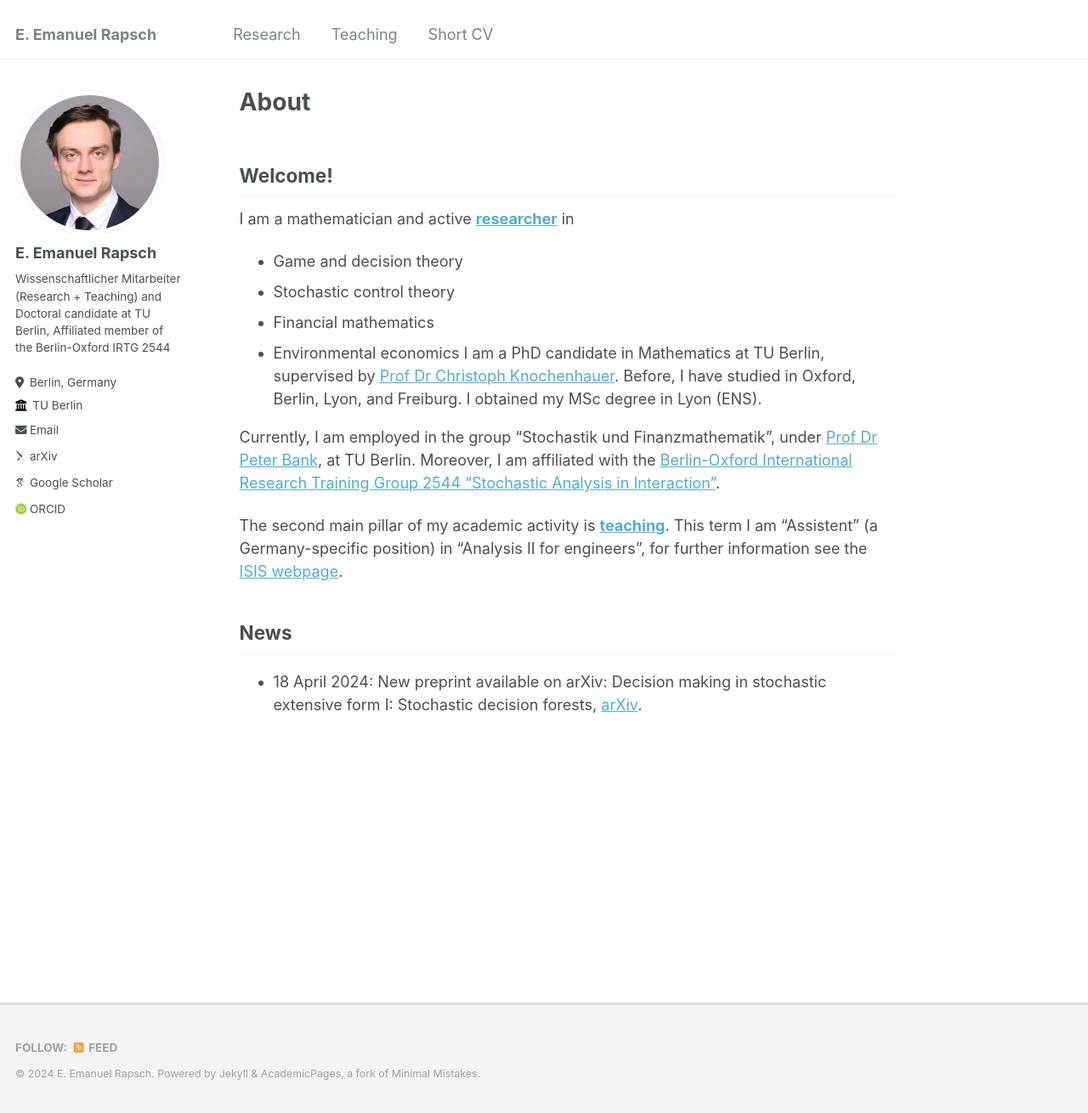
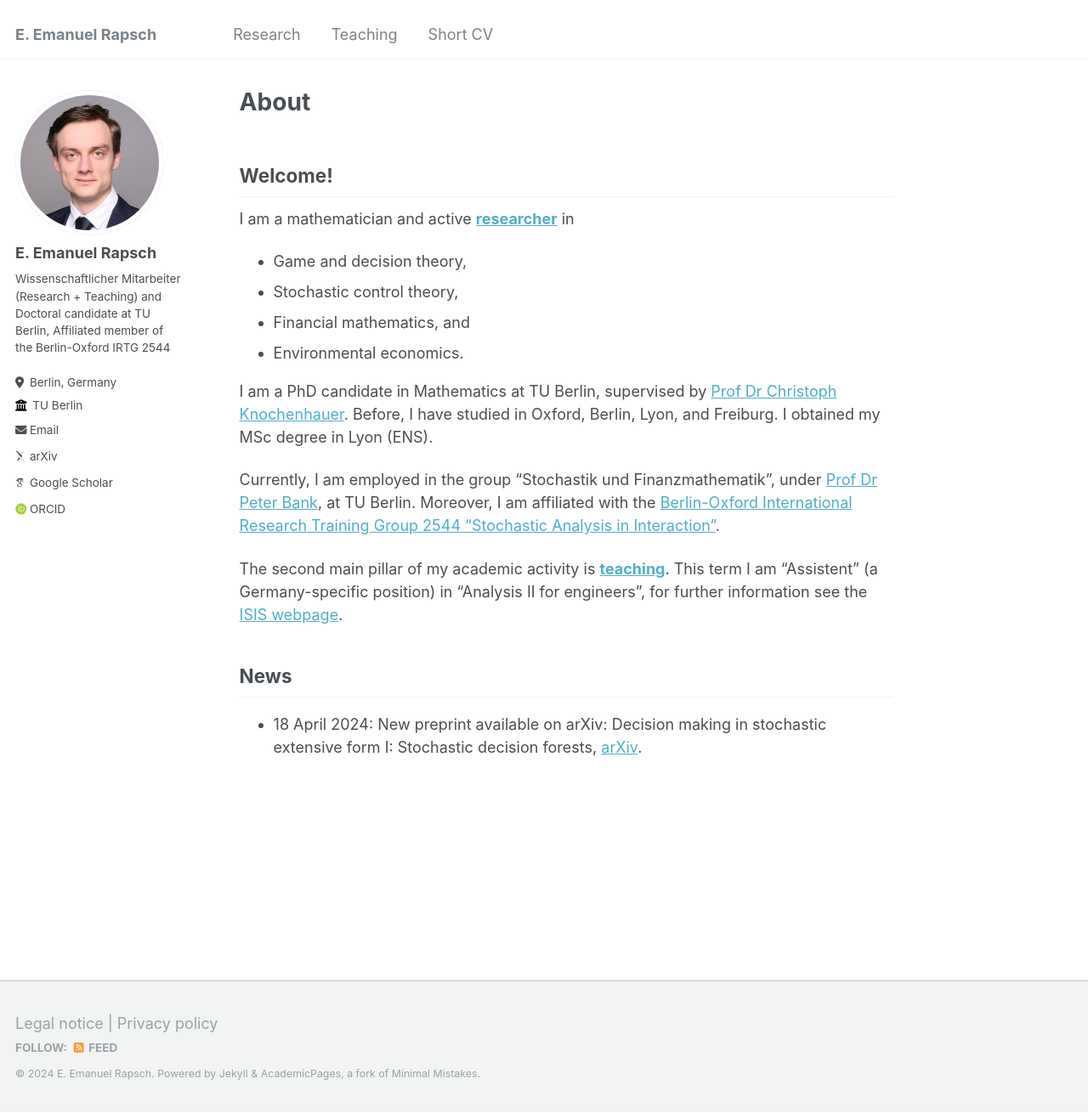
Before and after one commit to erapsch/erapsch.github.io, a Jekyll site: the page built from _pages/about.md, in a window 1280 px wide and 1310 px high. Shown: the whole window at 85% size. Built offline with Jekyll 4.4.1, drawn with Linux system fonts in a browser that asks for light colours; some web fonts are replaced.

Commit message:
minor correction about; changed footer (added legal notice, privacy policy, as for Christoph Kn.'s homepage)

```diff
--- a/_includes/footer/custom.html
+++ b/_includes/footer/custom.html
@@ -1,2 +1,3 @@
 <!-- start custom footer snippets -->
+<a href="">Legal notice</a> | <a href="privacy-policy.html">Privacy policy</a>
 <!-- end custom footer snippets -->
--- a/_pages/about.md
+++ b/_pages/about.md
@@ -10,10 +10,11 @@ redirect_from:
 ## Welcome!
 
 I am a mathematician and active <a href="/research">**researcher**</a> in
-* Game and decision theory
-* Stochastic control theory
-* Financial mathematics
-* Environmental economics
+* Game and decision theory,
+* Stochastic control theory,
+* Financial mathematics, and
+* Environmental economics.
+
 I am a PhD candidate in Mathematics at TU Berlin, supervised by <a href="https://stochasticcontrol.org/">Prof Dr Christoph Knochenhauer</a>. Before, I have studied in Oxford, Berlin, Lyon, and Freiburg. I obtained my MSc degree in Lyon (ENS).
 
 Currently, I am employed in the group "Stochastik und Finanzmathematik", under <a href="https://www3.math.tu-berlin.de/stoch/wp_bank/">Prof Dr Peter Bank</a>, at TU Berlin. Moreover, I am affiliated with the <a href="https://www3.math.tu-berlin.de/stoch/IRTG/">Berlin-Oxford International Research Training Group 2544 "Stochastic Analysis in Interaction"</a>.
```
Also changed, not shown: _includes/footer/legal-notice.md (added, +42 -0 lines), _includes/footer/privacy-policy.html (added, +1 -0 lines).
